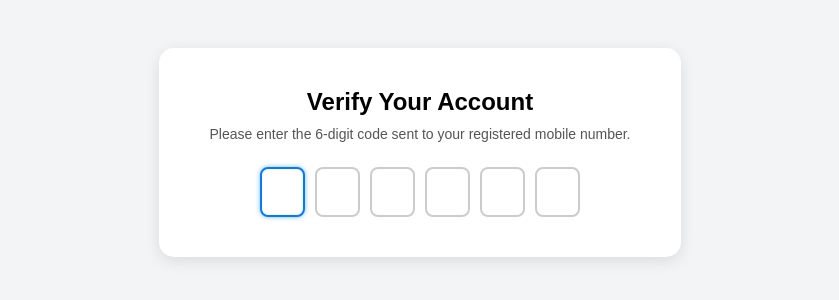
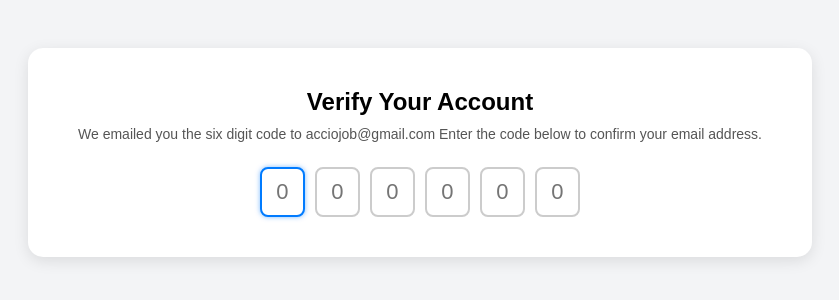
Before and after one commit to acciojob/OTP-ayanali31990, a website: page main.html in a window 1280 px wide. Shown: the part 248-548 px from the top of the page, without its empty margins (220-1059 px from the left). Drawn offline with Linux system fonts and the light colour scheme.

Commit message:
created a submission

```diff
--- a/main.html
+++ b/main.html
@@ -11,16 +11,16 @@
   <div class="container">
     <h1 id="verification_heading">Verify Your Account</h1>
     <p id="verification_subtext">
-      Please enter the 6-digit code sent to your registered mobile number.
+		We emailed you the six digit code to acciojob@gmail.com Enter the code below to confirm your email address.
     </p>
 
     <div class="code-container">
-      <input type="text" maxlength="1" class="code" id="code-1" />
-      <input type="text" maxlength="1" class="code" id="code-2" />
-      <input type="text" maxlength="1" class="code" id="code-3" />
-      <input type="text" maxlength="1" class="code" id="code-4" />
-      <input type="text" maxlength="1" class="code" id="code-5" />
-      <input type="text" maxlength="1" class="code" id="code-6" />
+      <input type="text" maxlength="1" class="code" placeholder="0" id="code-1" />
+      <input type="text" maxlength="1" class="code" placeholder="0" id="code-2" />
+      <input type="text" maxlength="1" class="code" placeholder="0" id="code-3" />
+      <input type="text" maxlength="1" class="code" placeholder="0" id="code-4" />
+      <input type="text" maxlength="1" class="code" placeholder="0" id="code-5" />
+      <input type="text" maxlength="1" class="code" placeholder="0" id="code-6" />
     </div>
   </div>
 
--- a/script.js
+++ b/script.js
@@ -18,6 +18,7 @@ inputs.forEach((input, index) => {
   input.addEventListener('keydown', (e) => {
     if (e.key === 'Backspace') {
       if (input.value === '') {
+		  e.preventDefault()
         if (index > 0) {
           inputs[index - 1].focus();
         }
```
